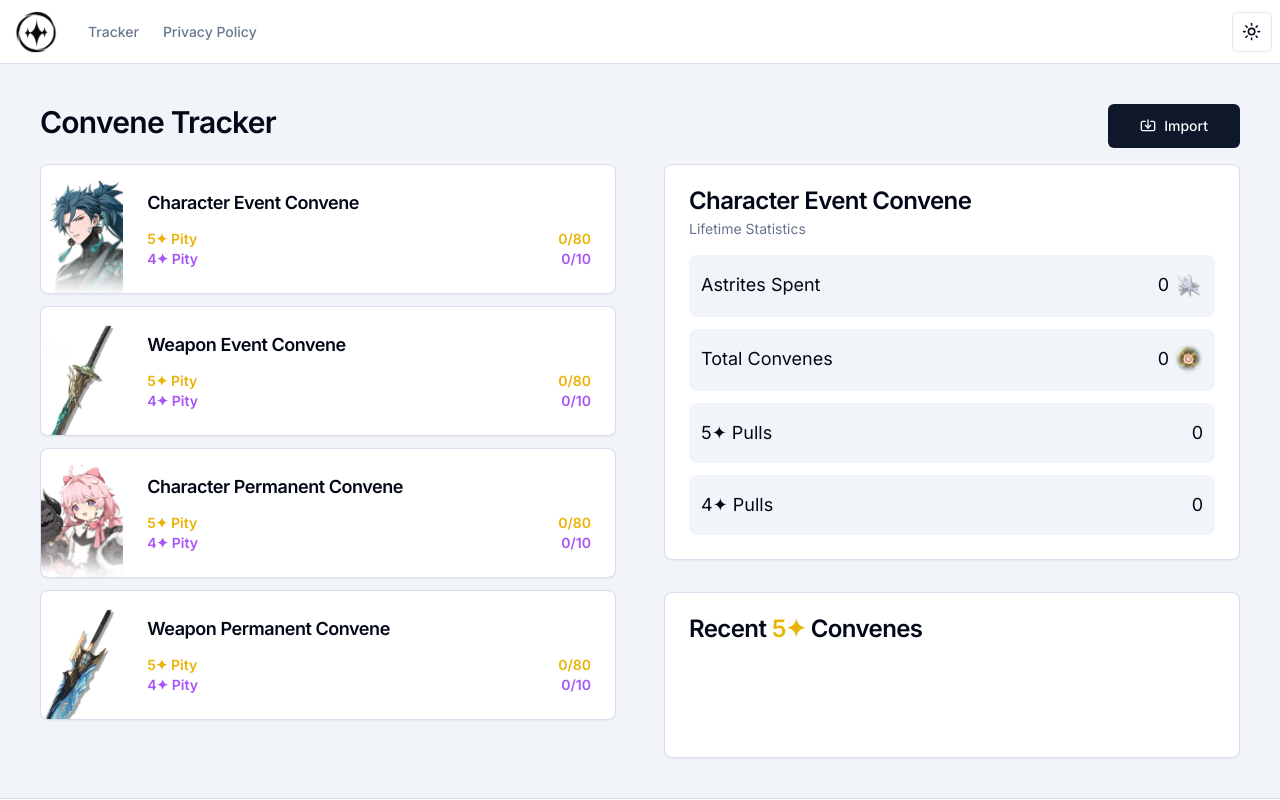
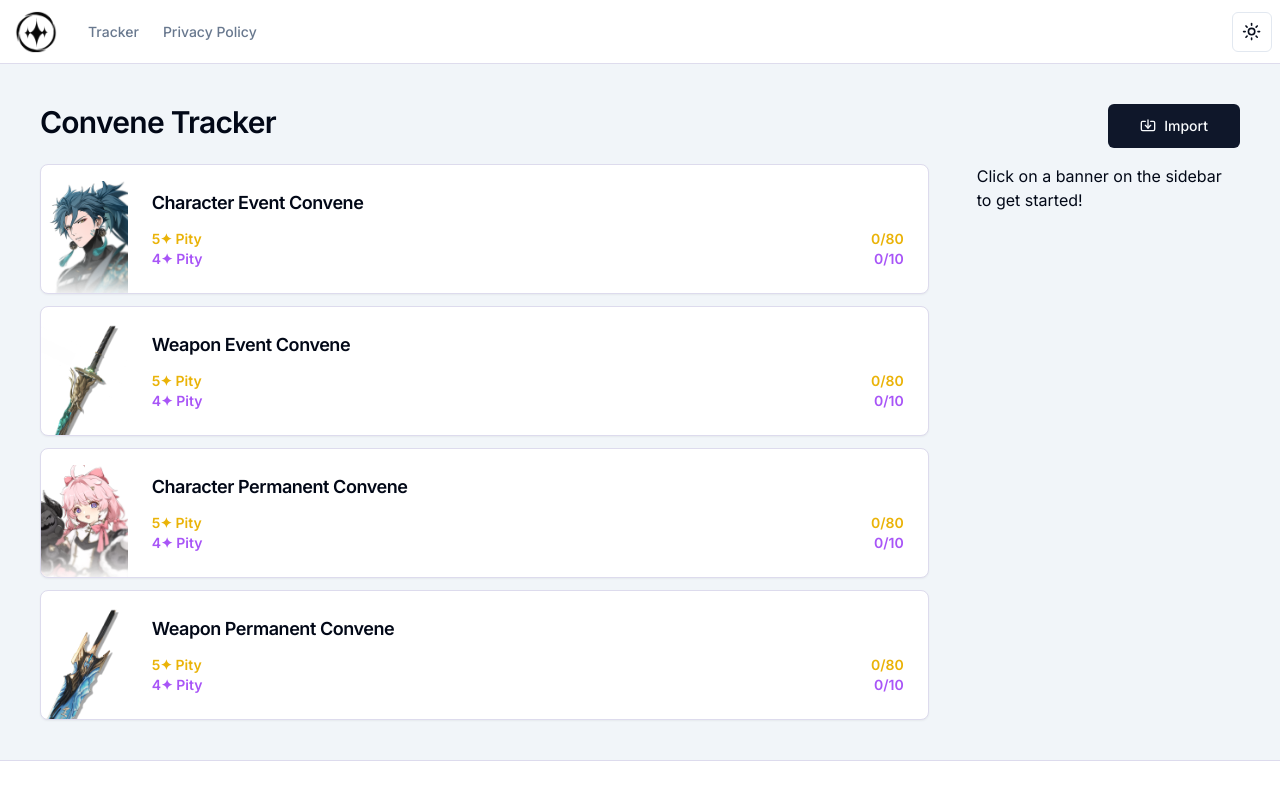
Before and after one commit to Luzefiru/wuwatracker, a Next.js app: page / in a window 1280 px wide. Shown: the top 800 px of the page. Built offline with nearby package versions, Linux system fonts and the light colour scheme; what @shrutibalasa/tailwind-grid-auto-fit would draw is missing.

Commit message:
feat: add recent convene card to banner stats card

```diff
--- a/src/app/page.tsx
+++ b/src/app/page.tsx
@@ -1,4 +1,3 @@
-import { ConveneStats } from '@/components/convenes/convene-stats';
 import Header from '@/components/home/header';
 import { Sidebar } from '@/components/ui/sidebar';
 
@@ -8,7 +7,8 @@ export default function Home() {
       <Header />
       <div className="flex h-full flex-col lg:flex-row gap-8 lg:gap-12 desktop:gap-24">
         <Sidebar />
-        <ConveneStats />
+        {/* TODO - remove this home page or make it redirect to the first banner */}
+        <h1>Click on a banner on the sidebar to get started!</h1>
       </div>
     </div>
   );
--- a/src/components/convenes/banner-stats-card.tsx
+++ b/src/components/convenes/banner-stats-card.tsx
@@ -44,6 +44,8 @@ export function BannerStatsCard({
 
   return (
     <>
+      <div className="flex w-full flex-col gap-8">
+        <div className="flex w-full flex-col desktop:flex-row">
           <Card className="dark:bg-accent bg-background w-full">
             <div className="w-full">
               <CardHeader className="text-center md:text-start">
@@ -54,7 +56,9 @@ export function BannerStatsCard({
                 <div className="py-4 px-3 flex justify-between bg-accent dark:bg-background rounded-lg">
                   <h1 className="text-lg">Astrites Spent</h1>
                   <div className="flex gap-1">
-                <h1 className="text-lg">{stats ? stats.totalAstrites : 0}</h1>
+                    <h1 className="text-lg">
+                      {stats ? stats.totalAstrites : 0}
+                    </h1>
                     <Image
                       src={'/icons/astrites.png'}
                       width={30}
@@ -90,6 +94,24 @@ export function BannerStatsCard({
               </CardContent>
             </div>
           </Card>
+        </div>
+        <Card className="dark:bg-accent bg-background w-full">
+          <div className="w-full">
+            <CardHeader className="text-center md:text-start">
+              <CardTitle>
+                Recent <span className="text-yellow-500">5✦</span> Convenes
+              </CardTitle>
+            </CardHeader>
+            <CardContent className="grid md:flex md:flex-wrap gap-4 grid-auto-fit-[4rem] pt-6">
+              <div className="bg-background w-16 h-16 rounded-full place-self-center"></div>
+              <div className="bg-background w-16 h-16 rounded-full place-self-center"></div>
+              <div className="bg-background w-16 h-16 rounded-full place-self-center"></div>
+              <div className="bg-background w-16 h-16 rounded-full place-self-center"></div>
+              <div className="bg-background w-16 h-16 rounded-full place-self-center"></div>
+            </CardContent>
+          </div>
+        </Card>
+      </div>
     </>
   );
 }
--- a/src/components/convenes/convene-categories.tsx
+++ b/src/components/convenes/convene-categories.tsx
@@ -13,6 +13,7 @@ export function ConveneCategories() {
         cardPoolType={1}
         fiveStarPity={80}
         fourStarPity={10}
+        href="/banner/limited-character-convene"
       />
       <ConveneCategoryCard
         title="Weapon Event Convene"
@@ -20,6 +21,7 @@ export function ConveneCategories() {
         cardPoolType={2}
         fiveStarPity={80}
         fourStarPity={10}
+        href="/banner/limited-weapon-convene"
       />
       <ConveneCategoryCard
         title="Character Permanent Convene"
@@ -27,6 +29,7 @@ export function ConveneCategories() {
         cardPoolType={3}
         fiveStarPity={80}
         fourStarPity={10}
+        href="/banner/permanent-character-convene"
       />
       <ConveneCategoryCard
         title="Weapon Permanent Convene"
@@ -34,6 +37,7 @@ export function ConveneCategories() {
         cardPoolType={4}
         fiveStarPity={80}
         fourStarPity={10}
+        href="/banner/permanent-weapon-convene"
       />
     </>
   );
--- a/src/components/convenes/convene-category-card.tsx
+++ b/src/components/convenes/convene-category-card.tsx
@@ -5,6 +5,7 @@ import { BannerPityDisplayStats } from '@/types/BannerPity';
 import { useConveneHistory } from '@/hooks/useConveneHistory';
 import Image from 'next/image';
 import { useState, useEffect } from 'react';
+import Link from 'next/link';
 
 interface Props {
   title: string;
@@ -12,6 +13,7 @@ interface Props {
   cardPoolType: number;
   fiveStarPity: number;
   fourStarPity: number;
+  href: string;
 }
 
 export default function ConveneCategoryCard({
@@ -20,6 +22,7 @@ export default function ConveneCategoryCard({
   cardPoolType,
   fiveStarPity,
   fourStarPity,
+  href,
 }: Props) {
   const { getCardPoolTypePity } = useConveneHistory();
 
@@ -37,7 +40,8 @@ export default function ConveneCategoryCard({
   }, [getCardPoolTypePity, cardPoolType, fiveStarPity, fourStarPity]);
 
   return (
-    <Card className="hover:bg-accent overflow-hidden">
+    <Link href={href}>
+      <Card className="hover:bg-accent overflow-hidden hover:cursor-pointer">
         <div className="flex">
           <div className="relative w-24 h-24 rounded-xl self-center">
             <Image
@@ -71,5 +75,6 @@ export default function ConveneCategoryCard({
           </div>
         </div>
       </Card>
+    </Link>
   );
 }
--- a/src/components/convenes/convene-stats.tsx
+++ /dev/null
@@ -1,34 +0,0 @@
-import * as React from 'react';
-import { Card, CardContent, CardHeader, CardTitle } from '../ui/card';
-import { BannerStatsCard } from './banner-stats-card';
-
-export function ConveneStats() {
-  return (
-    <div className="flex w-full flex-col gap-8">
-      <div className="flex w-full flex-col desktop:flex-row">
-        <BannerStatsCard
-          title="Character Event Convene"
-          description="Lifetime Statistics"
-          pullCost={160}
-          cardPoolType={1}
-        />
-      </div>
-      <Card className="dark:bg-accent bg-background w-full">
-        <div className="w-full">
-          <CardHeader className="text-center md:text-start">
-            <CardTitle>
-              Recent <span className="text-yellow-500">5✦</span> Convenes
-            </CardTitle>
-          </CardHeader>
-          <CardContent className="grid md:flex md:flex-wrap gap-4 grid-auto-fit-[4rem] pt-6">
-            <div className="bg-background w-16 h-16 rounded-full place-self-center"></div>
-            <div className="bg-background w-16 h-16 rounded-full place-self-center"></div>
-            <div className="bg-background w-16 h-16 rounded-full place-self-center"></div>
-            <div className="bg-background w-16 h-16 rounded-full place-self-center"></div>
-            <div className="bg-background w-16 h-16 rounded-full place-self-center"></div>
-          </CardContent>
-        </div>
-      </Card>
-    </div>
-  );
-}
```
Lines whose indentation alone changed are shown as unchanged.
